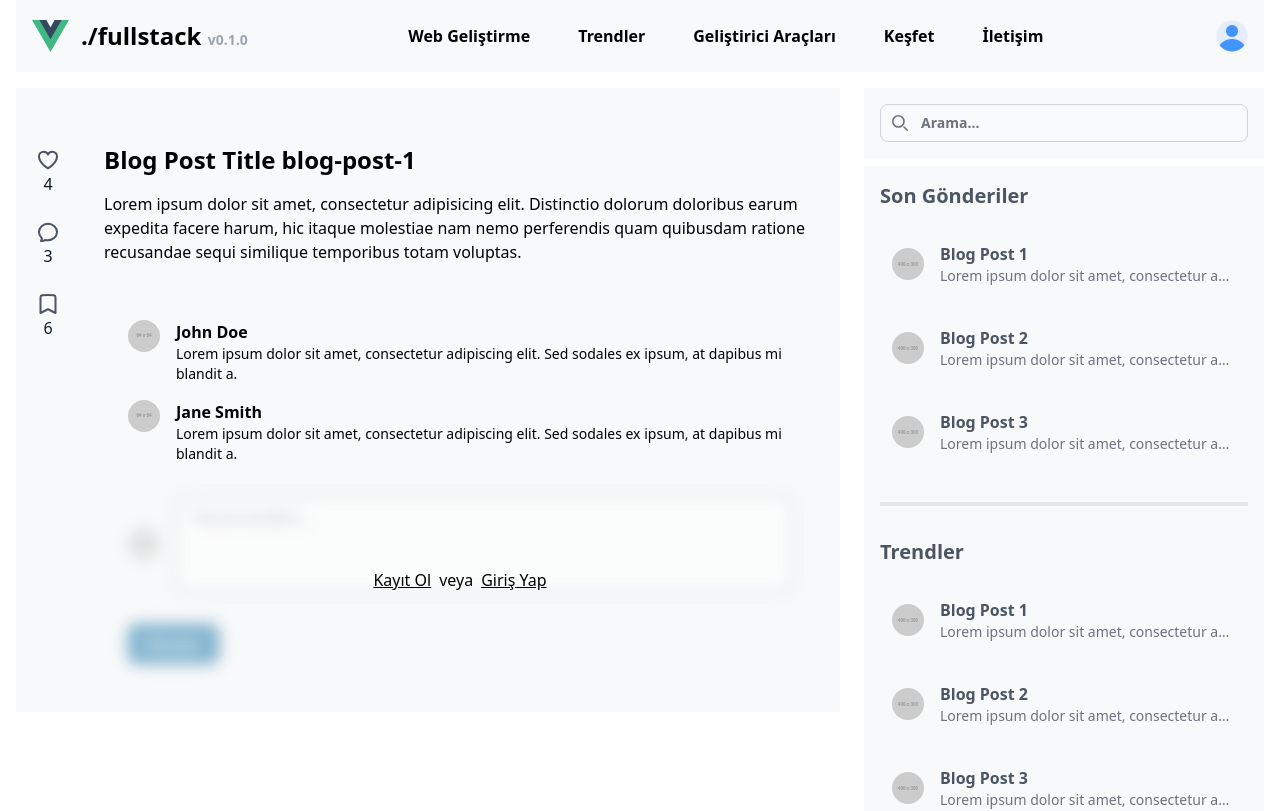
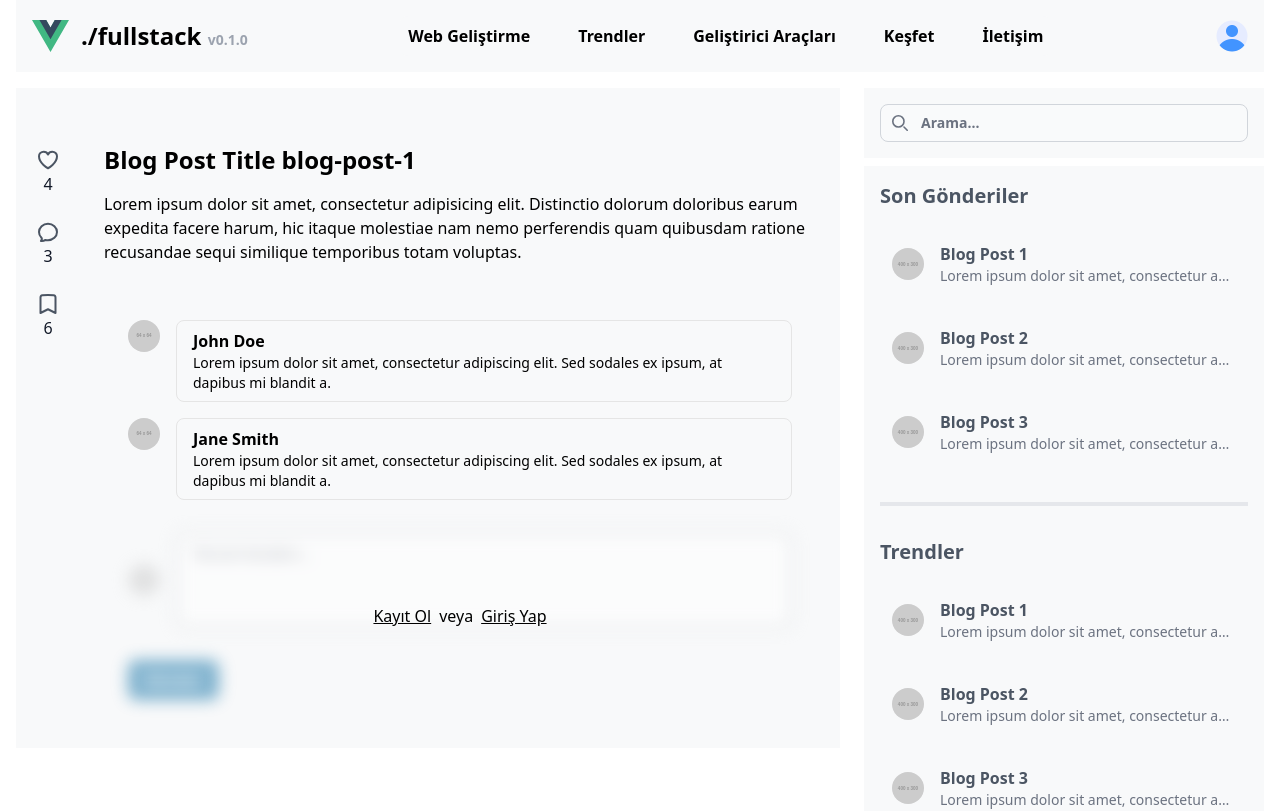
Before and after one commit to fatihkurtl/blog-app, a Vue app in the folder frontend/: page /blog-post-1 in a window 1280 px wide. Shown: the top 811 px of the page. Built offline with nearby package versions, Linux system fonts and the light colour scheme; what v-validate would draw is missing.

Commit message:
comment field has been edited

```diff
--- a/frontend/src/components/details/CommentSection.vue
+++ b/frontend/src/components/details/CommentSection.vue
@@ -19,26 +19,28 @@ const save = () => { // comment basarili olursa diye bir ornek, ayni islem basar
 <template>
     <div class="bg-lightItemsColor dark:bg-darkItemsColor p-6 mt-8">
         <!-- Comment -->
-        <div class="flex items-start">
+        <RouterLink to="/user/:slug" class="flex items-start">
             <img src="https://via.placeholder.com/64" alt="User Avatar" class="w-8 h-8 rounded-full mr-4">
-            <div>
+            <div class="border border-neutral-200 dark:border-neutral-800 rounded-lg px-4 py-2">
                 <h2 class="text-base font-semibold dark:text-white text-black">John Doe</h2>
-                <p class="text-sm dark:text-white text text-black font-sans">
+                <p class="text-sm dark:text-white hyphens-auto text-black font-sans">
                     Lorem ipsum dolor sit amet, consectetur adipiscing elit. Sed sodales ex ipsum, at dapibus mi blandit a.
                 </p>
             </div>
-        </div>
+        </RouterLink>
         <!-- Comment -->
 
         <!-- Comment -->
         <div class="flex items-start mt-4">
             <img src="https://via.placeholder.com/64" alt="User Avatar" class="w-8 h-8 rounded-full mr-4">
-            <div>
+            <RouterLink to="/user/:slug">
+            <div class="border border-neutral-200 dark:border-neutral-800 rounded-lg px-4 py-2">
                 <h2 class="text-base font-semibold dark:text-white text-black">Jane Smith</h2>
-                <p class="text-sm dark:text-white text text-black font-sans">
+                <p class="text-sm dark:text-white hyphens-auto text-black font-sans">
                     Lorem ipsum dolor sit amet, consectetur adipiscing elit. Sed sodales ex ipsum, at dapibus mi blandit a.
                 </p>
             </div>
+            </RouterLink>
         </div>
         <!-- Comment -->
 
--- a/frontend/src/router/index.js
+++ b/frontend/src/router/index.js
@@ -114,10 +114,25 @@ const router = createRouter({
       component: NewPassword,
     },
     {
-      path: "/profile/:slug",
-      name: "Auth Member Profile",
-      component: MemberProfile,
+      path: "",
+      children: [
+        {
+          path: "profile/:slug",
+          name: "Auth Member Profile",
+          component: MemberProfile,
+        },
+        {
+          path: "user/:slug",
+          name: "Visitor Profile",
+          component: MemberProfile,
+        },
+      ],
     },
+    // {
+    //   path: "/profile/:slug",
+    //   name: "Auth Member Profile",
+    //   component: MemberProfile,
+    // },
     {
       path: "/readinglist/member=:member-token",
       name: "Auth Member Reading List",
--- a/frontend/src/views/members/auth/Profile.vue
+++ b/frontend/src/views/members/auth/Profile.vue
@@ -5,7 +5,7 @@ const router = useRouter();
 </script>
 
 <template>
-    <main class="container mx-auto mt-4 mb-4 lg:px-0 flex justify-center items-center">
+    <main class="container mx-auto mt-4 mb-4 lg:px-0 flex justify-center items-center min-w-full">
         <section class="bg-lightItemsColor dark:bg-darkItemsColor col-span-3 max-w-3xl min-w-full lg:min-w-full">
             <div class="container mx-auto px-4 py-8">
                 <div class="flex flex-col md:flex-row items-center justify-between">
```
